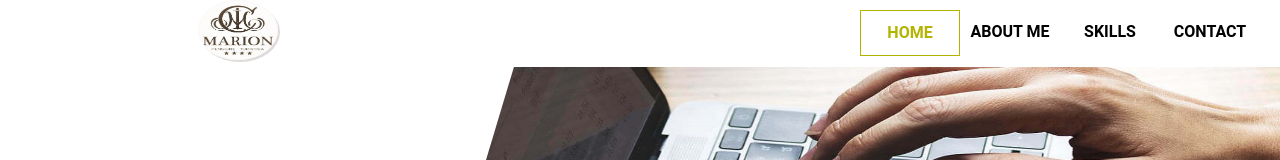
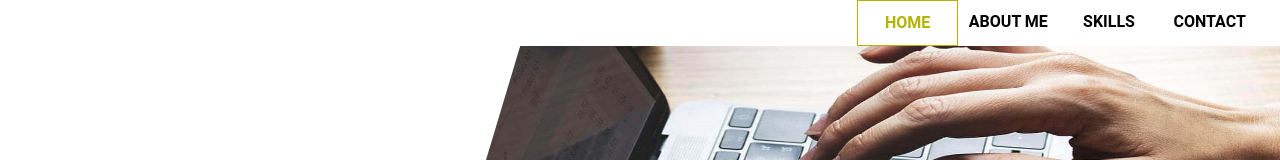
Before and after one commit to MarionJayMBalugo/MyPortfolio, a Vue app: page / in a window 1280 px wide. Shown: the top 160 px of the page. Built offline with nearby package versions, Linux system fonts and the light colour scheme; what vue-read-more, vue-typer would draw is missing.

Commit message:
code refactorization in header component

```diff
--- a/src/App.vue
+++ b/src/App.vue
@@ -28,6 +28,7 @@ export default {
   margin-left:20% !important;
   padding-bottom:100px;
 }
+
 #footer{
     margin-right:19.5% !important;
     margin-left:19.5% !important;
--- a/src/components/Header.vue
+++ b/src/components/Header.vue
@@ -1,28 +1,31 @@
 <template>
-
-     <div class="header" >
-         <v-container fluid>
-             <v-row >
-             <v-flex  id="name" md-4 >
-                 <img src="~@/assets/marionLogo.jpg" alt="marion logo" v-scrollanimation>
-             </v-flex>
-             <v-flex lg-8 class="mr-5">
-                <router-link id="link" v-scrollanimation  v-ripple  to="/contact" @mouseover.native="hover = false"  @mouseleave.native="hover = true">CONTACT</router-link>
-                <router-link id="link" v-scrollanimation v-ripple to="/skills" @mouseover.native="hover = false" @mouseleave.native="hover = true">SKILLS</router-link>
-                 <router-link id="link" v-scrollanimation v-ripple to="/aboutMe" @mouseover.native="hover = false" @mouseleave.native="hover = true">ABOUT ME</router-link>
-                <router-link id="link" v-scrollanimation v-ripple to="/home" :class="{active:hover}">HOME</router-link>
-             </v-flex>
-         </v-row>
-         </v-container>
-      </div>
+    <v-main  fluid class="header">
+        <v-row>
+            <v-col lg="8" >
+            </v-col>
+            <v-col lg="4">
+                <v-row  class="mr-5">
+                    <v-col md="3" class="pl-0 pr-0"  v-for="route in routerList" :key="route.name" >
+                        <router-link id="link" v-scrollanimation v-ripple to="/home" :class="{active:hover}" v-if="route.name == 'HOME'">HOME</router-link>
+                        <router-link id="link" v-scrollanimation v-ripple :to="route.to" @mouseover.native="hover = false" @mouseleave.native="hover = true" v-else>{{route.name}}</router-link>
+                    </v-col >
+                </v-row>
+            </v-col>
+        </v-row>
+    </v-main>
 </template>
-
 <script>
 export default {
   name: 'headerComp',
   data(){
       return{
           hover:true,
+          routerList:[
+              {to:"/home",name:"HOME"},
+              {to:"/aboutMe",name:"ABOUT ME"},
+              {to:"/skills",name:"SKILLS"},
+              {to:"/contact",name:"CONTACT"}
+          ]
       }
   }
 }
@@ -30,28 +33,22 @@ export default {
 </script>
 
 <style scoped>
-#link {
-    margin-top: 10px;
-    width:100px;
-
-}
-.header img{
-    height:60px;
-    width:80px;
-    border-radius: 50%;
-    box-shadow: 2px 2px #e0dbdb;
-}
 .header{
     background-color:  #ffffff;
     width: 100%;
     position: fixed;
-    z-index:   1;
+    z-index:    1;
     text-align:center;
 }
-#name{
-    color:grey;
-    text-align: right;
-    margin-right: 30%;
+
+#link {
+    width:100%;
+}
+
+#logo{
+    height: 80px;
+    width:150px;
+    float: left;
 }
 a {
     text-decoration: none;
--- a/src/components/HomeComponent.vue
+++ b/src/components/HomeComponent.vue
@@ -161,7 +161,7 @@ export default {
   margin-top:-20%;
   margin-left: 20%;
   position:absolute;
-  z-index: 1;
+
 }
 .details{
   margin-right:20% !important;
--- a/src/components/SkillComponent.vue
+++ b/src/components/SkillComponent.vue
@@ -26,7 +26,7 @@
                             <v-col id="projectCol" class="ma-2" v-for="colNum in projectList.length/2" :key="colNum" md-2>
 
                                     <v-row>
-                                        <!-- <img v-scrollanimation  :src="getImagePath(projectList[(colNum-1)+(rowNum-1)*3].name)" :alt="projectList[(colNum-1)+(rowNum-1)*3].alt"> -->
+                                        <img v-scrollanimation  :src="getImagePath(projectList[(colNum-1)+(rowNum-1)*3].name)" :alt="projectList[(colNum-1)+(rowNum-1)*3].alt">
                                     </v-row>
                                     <v-row>
                                         <div id="projectDescription">
```
Also changed, not shown: src/assets/marionLogo.png (added).
